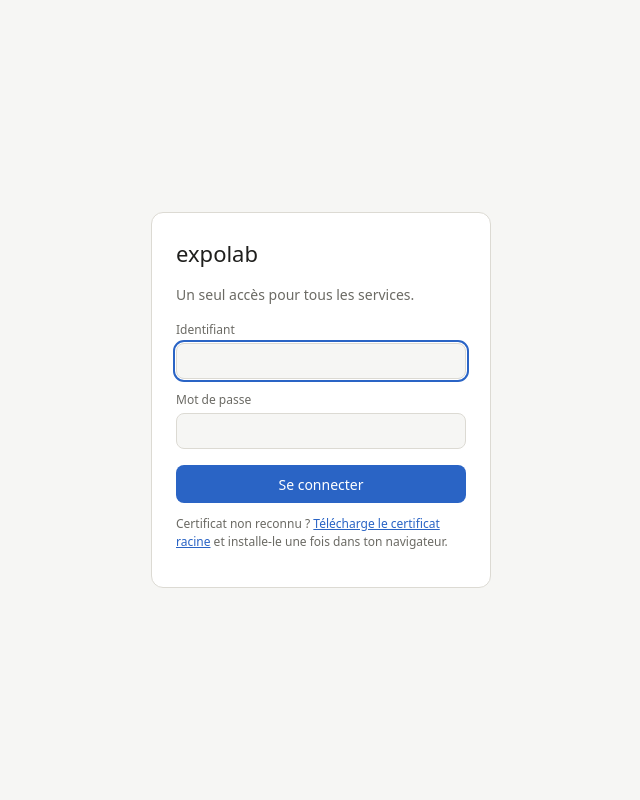
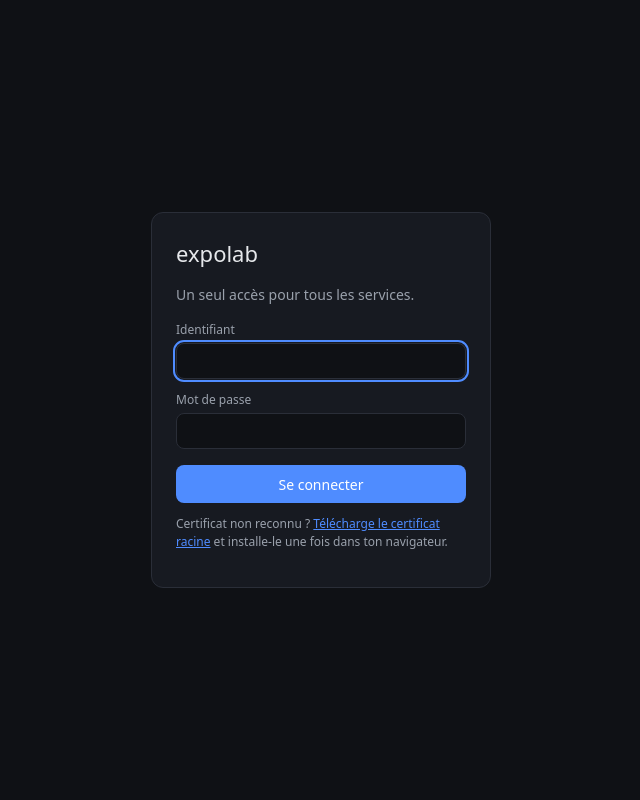
Before and after one commit to nopalpite/expolab, a Flask app: page /login in a window 1280 px wide. Shown: the whole page, without its empty margins (319-959 px from the left). Run offline with Flask 3, Linux system fonts and the light colour scheme; parts of the project's set-up code (start-up, migrations or seed data) failed here and were passed over.

Commit message:
Portail : theme sombre par defaut, bascule clair / sombre
Le portail ne devenait sombre que si l'OS le preferait ; les autres interfaces
du lab sont toujours sombres, d'ou un portail clair a cote de pages sombres.

- palette sombre par defaut, identique a celle des autres UIs (caddy-admin...),
  independante du reglage de l'OS ; variante claire conservee
- bouton de bascule dans le bandeau, choix memorise (localStorage)
- theme.js applique le theme avant le premier affichage (pas d'eclair clair),
  page de connexion comprise

Co-Authored-By: Claude Sonnet 5.5 <noreply@anthropic.com>

```diff
--- a/portal/static/style.css
+++ b/portal/static/style.css
@@ -1,5 +1,29 @@
-:root {
+/* Theme sombre PAR DEFAUT, meme palette que les autres interfaces du lab
+   (caddy-admin, dnsmasq-admin...), independamment du reglage de l'OS : sans
+   ca le portail serait clair a cote de pages toutes sombres. Le bouton du
+   bandeau bascule vers le clair ; le choix est memorise (voir theme.js). */
+:root, :root[data-theme="dark"] {
+  color-scheme: dark;
+  --bg: #0f1115;
+  --stage: #0f1115;
+  --surface: #171a21;
+  --surface-2: #171a21;
+  --border: #2a2e38;
+  --text: #e6e8eb;
+  --muted: #9aa1ac;
+  --accent: #4f8cff;
+  --accent-bg: rgba(79, 140, 255, 0.16);
+  --ok: #3ecf8e;
+  --down: #ef5350;
+  --warn-bg: #3b3115;
+  --warn-text: #f0c872;
+  --radius: 8px;
+  --topbar: 44px;
+}
+:root[data-theme="light"] {
+  color-scheme: light;
   --bg: #f6f6f4;
+  --stage: #ffffff;
   --surface: #ffffff;
   --surface-2: #f0efeb;
   --border: #dcdad3;
@@ -11,25 +35,6 @@
   --down: #c0392b;
   --warn-bg: #fdf1d6;
   --warn-text: #7a5300;
-  --radius: 8px;
-  --topbar: 44px;
-  color-scheme: light dark;
-}
-@media (prefers-color-scheme: dark) {
-  :root {
-    --bg: #161615;
-    --surface: #1f1f1d;
-    --surface-2: #2a2a27;
-    --border: #3a3a36;
-    --text: #ececE8;
-    --muted: #a3a29b;
-    --accent: #7aa7f0;
-    --accent-bg: #223452;
-    --ok: #55c07a;
-    --down: #ef6b5c;
-    --warn-bg: #3b3115;
-    --warn-text: #f0c872;
-  }
 }
 * { box-sizing: border-box; }
 [hidden] { display: none !important; }
@@ -87,7 +92,7 @@ button { font: inherit; color: inherit; cursor: pointer; }
   border-right: 1px solid var(--border); background: none; color: var(--muted); white-space: nowrap;
 }
 .tab:hover { color: var(--text); }
-.tab[aria-selected="true"] { background: var(--surface); color: var(--text); font-weight: 500; box-shadow: inset 0 -2px 0 var(--accent); }
+.tab[aria-selected="true"] { background: var(--stage); color: var(--text); font-weight: 500; box-shadow: inset 0 -2px 0 var(--accent); }
 .tab .close { display: inline-flex; width: 18px; height: 18px; align-items: center; justify-content: center; border-radius: 4px; color: var(--muted); }
 .tab .close:hover { background: var(--surface-2); color: var(--text); }
 .tab .close svg { width: 12px; height: 12px; fill: none; stroke: currentColor; stroke-width: 2; }
@@ -114,7 +119,7 @@ button { font: inherit; color: inherit; cursor: pointer; }
 .app.collapsed .nav-item .label, .app.collapsed .group-title, .app.collapsed .nav-item .dot { display: none; }
 .app.collapsed .nav-item { justify-content: center; }
 
-.stage { position: relative; flex: 1; min-width: 0; background: var(--surface); }
+.stage { position: relative; flex: 1; min-width: 0; background: var(--stage); }
 .home { position: absolute; inset: 0; overflow-y: auto; padding: 20px; }
 .home[hidden], .frame[hidden] { display: none; }
 .home h2 { margin: 0 0 4px; font-size: 18px; font-weight: 500; }
@@ -135,7 +140,7 @@ button { font: inherit; color: inherit; cursor: pointer; }
 .help p { margin: 0; flex: 1; }
 .help a { color: inherit; font-weight: 500; }
 
-.frame { position: absolute; inset: 0; background: var(--surface); }
+.frame { position: absolute; inset: 0; background: var(--stage); }
 .frame iframe { width: 100%; height: 100%; border: 0; display: block; }
 .frame .notice {
   position: absolute; left: 50%; top: 24px; transform: translateX(-50%); max-width: 90%;
--- /dev/null
+++ b/portal/static/theme.js
@@ -0,0 +1,8 @@
+(function () {
+  var theme = "dark";
+  try {
+    var stored = localStorage.getItem("expolab.theme");
+    if (stored === "light" || stored === "dark") theme = stored;
+  } catch (e) { /* stockage indisponible : theme par defaut */ }
+  document.documentElement.setAttribute("data-theme", theme);
+})();
--- a/portal/templates/index.html
+++ b/portal/templates/index.html
@@ -4,6 +4,7 @@
 <meta charset="utf-8">
 <meta name="viewport" content="width=device-width, initial-scale=1">
 <title>expolab</title>
+<script src="/static/theme.js"></script>
 <link rel="stylesheet" href="/static/style.css">
 </head>
 <body data-has-ca="{{ 'true' if has_ca else 'false' }}" data-domain="{{ domain }}">
@@ -13,6 +14,7 @@
     <strong class="brand">expolab</strong>
     <nav id="tabs" class="tabs" role="tablist" aria-label="Services ouverts"></nav>
     <button id="open-external" class="icon-btn" type="button" aria-label="Ouvrir le service dans une nouvelle fenêtre" title="Ouvrir à part" hidden></button>
+    <button id="theme-toggle" class="icon-btn" type="button" aria-label="Basculer entre thème clair et sombre" title="Thème clair / sombre"></button>
     <span class="user" title="Connecté">{{ user }}</span>
     <form method="post" action="/logout" class="logout">
       <button class="icon-btn" type="submit" aria-label="Se déconnecter" title="Se déconnecter" id="logout-btn"></button>
--- a/portal/templates/login.html
+++ b/portal/templates/login.html
@@ -4,6 +4,7 @@
 <meta charset="utf-8">
 <meta name="viewport" content="width=device-width, initial-scale=1">
 <title>expolab · Connexion</title>
+<script src="/static/theme.js"></script>
 <link rel="stylesheet" href="/static/style.css">
 </head>
 <body class="login-page">
```
Also changed, not shown: portal/static/app.js (+19 -1 lines).
